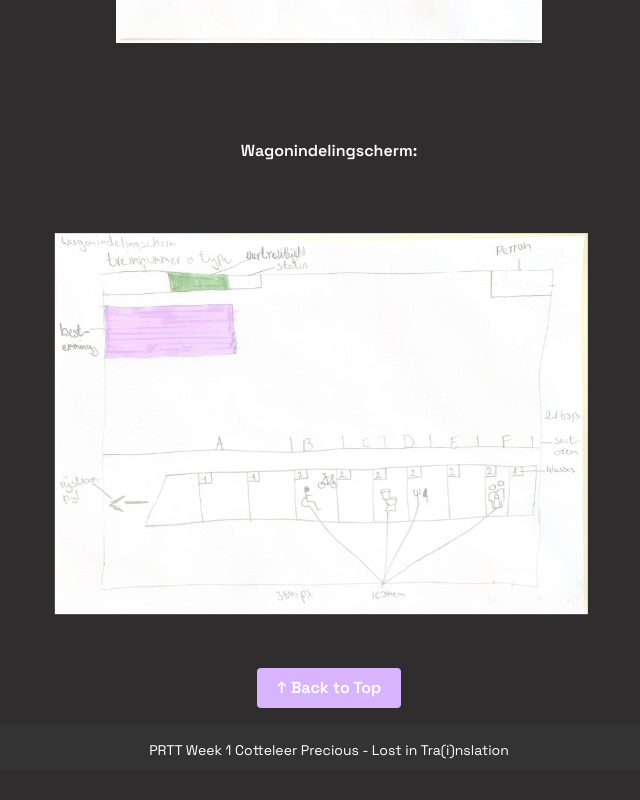
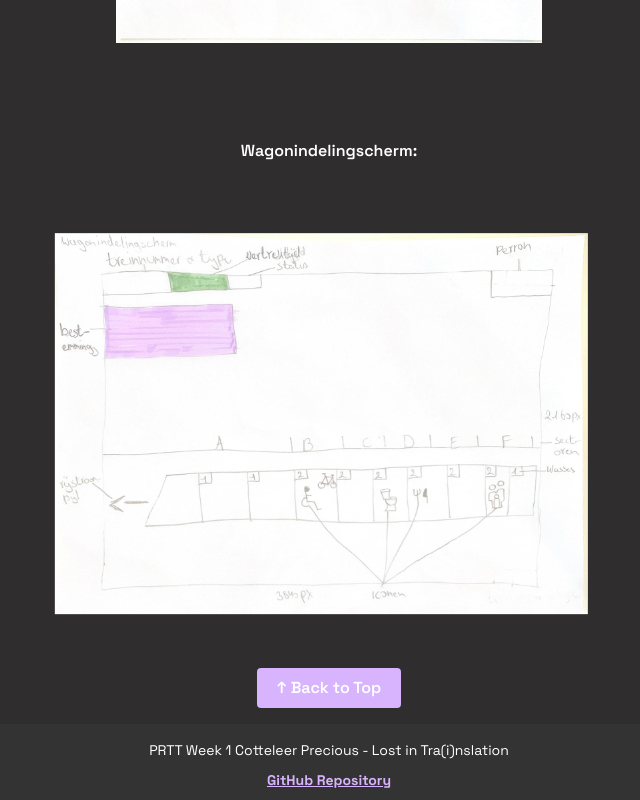
Before and after one commit to inteirity/Lost-in-Tra-i-nslation, a website: page week1.html in a window 1280 px wide. Shown: the part 2411-3211 px from the top of the page, without its empty margins (311-951 px from the left). Before the commit the page ends 3181 px from the top, so only its background shows below. Drawn offline with Linux system fonts and the light colour scheme.

Commit message:
Add GitHub repository link to all page footers

```diff
--- a/week1.html
+++ b/week1.html
@@ -177,6 +177,7 @@ Antwoord: perron, tijd & destinatie.
   <!-- footer -->
   <footer class="mt-auto bg-[#333] text-white text-center p-2 text-sm leading-relaxed">
       <p>PRTT Week 1 Cotteleer Precious - Lost in Tra(i)nslation</p>
+      <p><a href="https://github.com/inteirity/Lost-in-Tra-i-nslation" target="_blank" class="text-purple-300 hover:text-purple-400 underline">GitHub Repository</a></p>
   </footer>
 
   <!-- scripts -->
```
Also changed, not shown: index.html (+1 -0 lines), week10.html (+1 -0 lines), week11.html (+1 -0 lines), week12.html (+1 -0 lines), week2.html (+1 -3 lines), week3.html (+1 -0 lines), week4.html (+1 -0 lines), week5.html (+1 -0 lines), week6.html (+1 -0 lines), week7.html (+1 -0 lines), week8.html (+1 -0 lines), week9.html (+1 -0 lines), dist/output.css.
